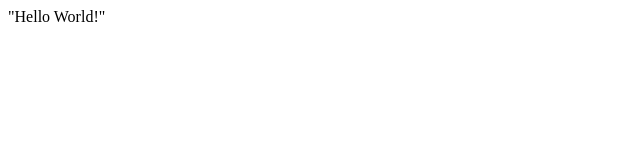
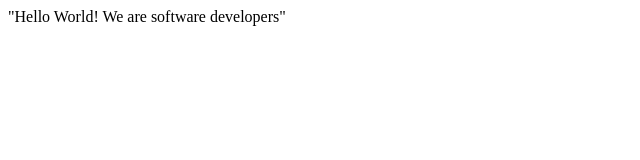
Before and after one commit to keebot-png/microverse-webpage2, a plain HTML site: page fcc-test-suite-template-master/index.html in a window 1280 px wide. Shown: the whole page, without its empty margins (0-640 px from the left). Drawn offline with Linux system fonts and the light colour scheme.

Commit message:
First commit

```diff
--- a/fcc-test-suite-template-master/index.html
+++ b/fcc-test-suite-template-master/index.html
@@ -7,7 +7,7 @@
   </head>
 
   <body>
-    "Hello World!"
+    "Hello World! We are software developers"
     <script src="https://cdn.freecodecamp.org/testable-projects-fcc/v1/bundle.js"></script>
 
     <!--
```
